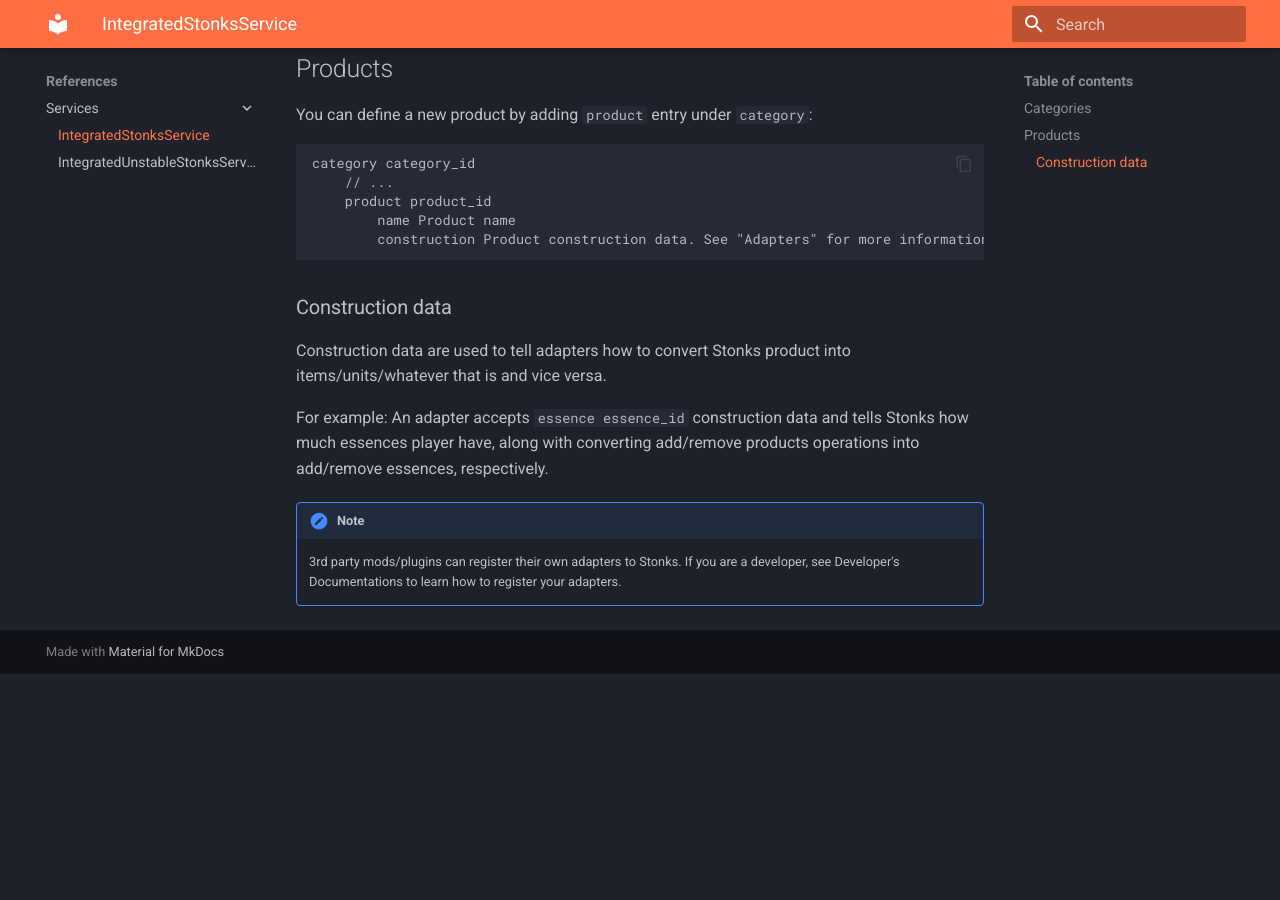
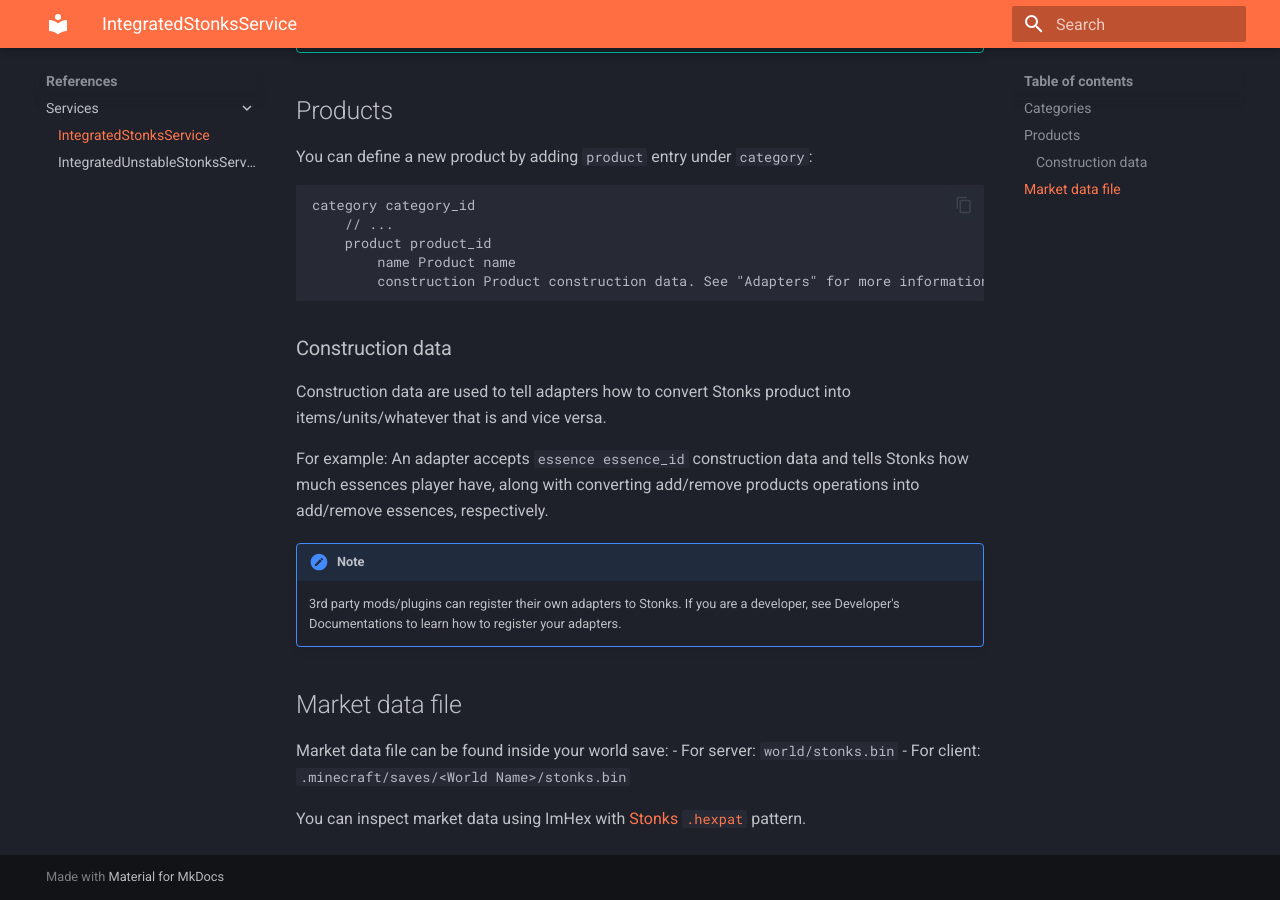
Before and after one commit to nahkd123/stonks, an MkDocs documentation site: the page built from docs/References/Services/IntegratedStonksService.md, in a window 1280 px wide and 900 px high, scrolled down 957 px. Built offline with MkDocs 1.6.1 and Material for MkDocs 9.7.7, drawn with Linux system fonts in a browser that asks for light colours; before the commit the page ends 1631 px from its top, so only the background shows below that; some of the changed text lies outside the part shown.

Commit message:
Add description to services

````diff
--- a/docs/References/Services/IntegratedStonksService.md
+++ b/docs/References/Services/IntegratedStonksService.md
@@ -1,4 +1,6 @@
 # `IntegratedStonksService`
+This service stores all market data locally (in your world folder to be precise).
+
 === "Fabric"
     ```naharaconfig
     useService stonks.fabric.service.IntegratedStonksService
@@ -50,3 +52,10 @@ For example: An adapter accepts `essence essence_id` construction data and tells
 
 !!! note
     3rd party mods/plugins can register their own adapters to Stonks. If you are a developer, see Developer's Documentations to learn how to register your adapters.
+
+## Market data file
+Market data file can be found inside your world save:
+- For server: `world/stonks.bin`
+- For client: `.minecraft/saves/<World Name>/stonks.bin`
+
+You can inspect market data using ImHex with [Stonks `.hexpat`](https://github.com/nahkd123/stonks/blob/main/1.20.x/tools/stonks-offer-data.hexpat) pattern.
````
Also changed, not shown: docs/References/Services/IntegratedUnstableStonksService.md (+2 -0 lines).
